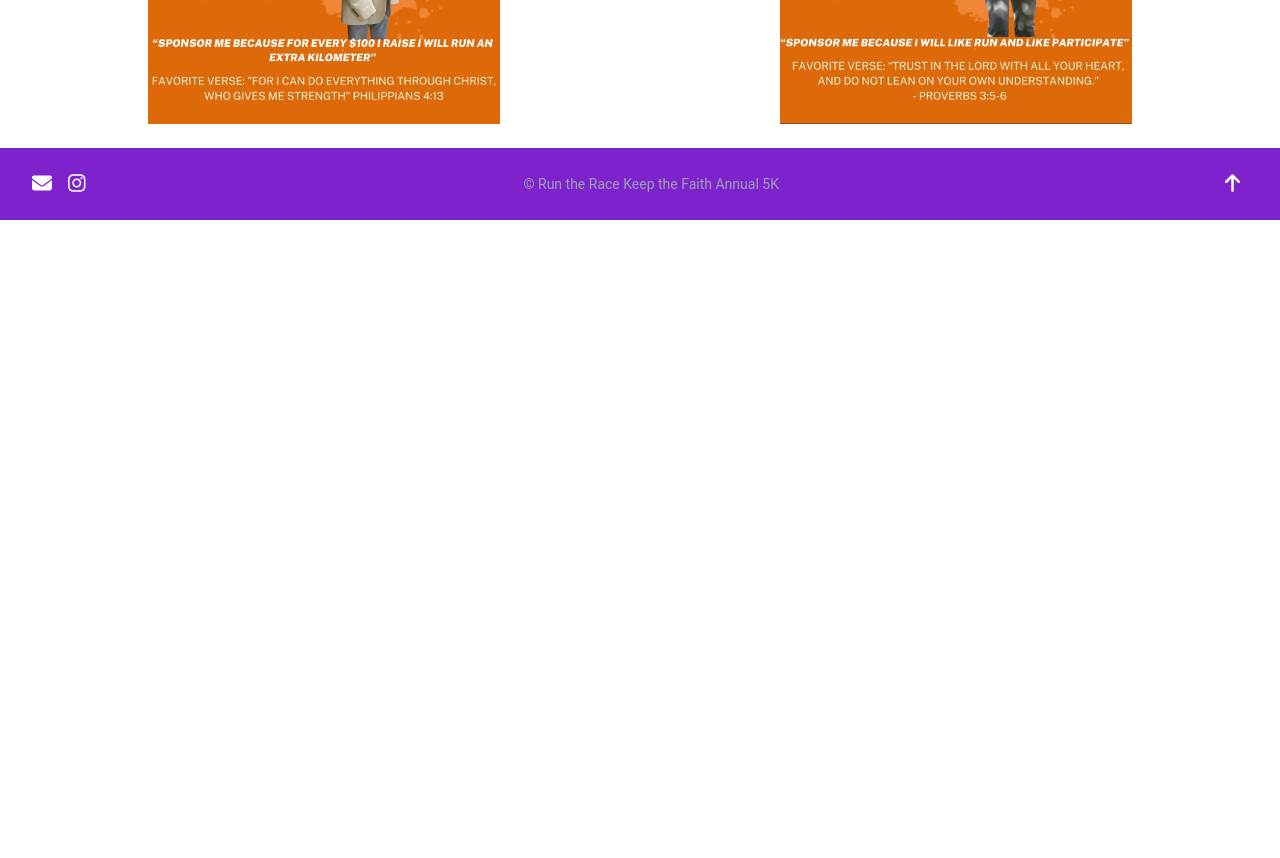
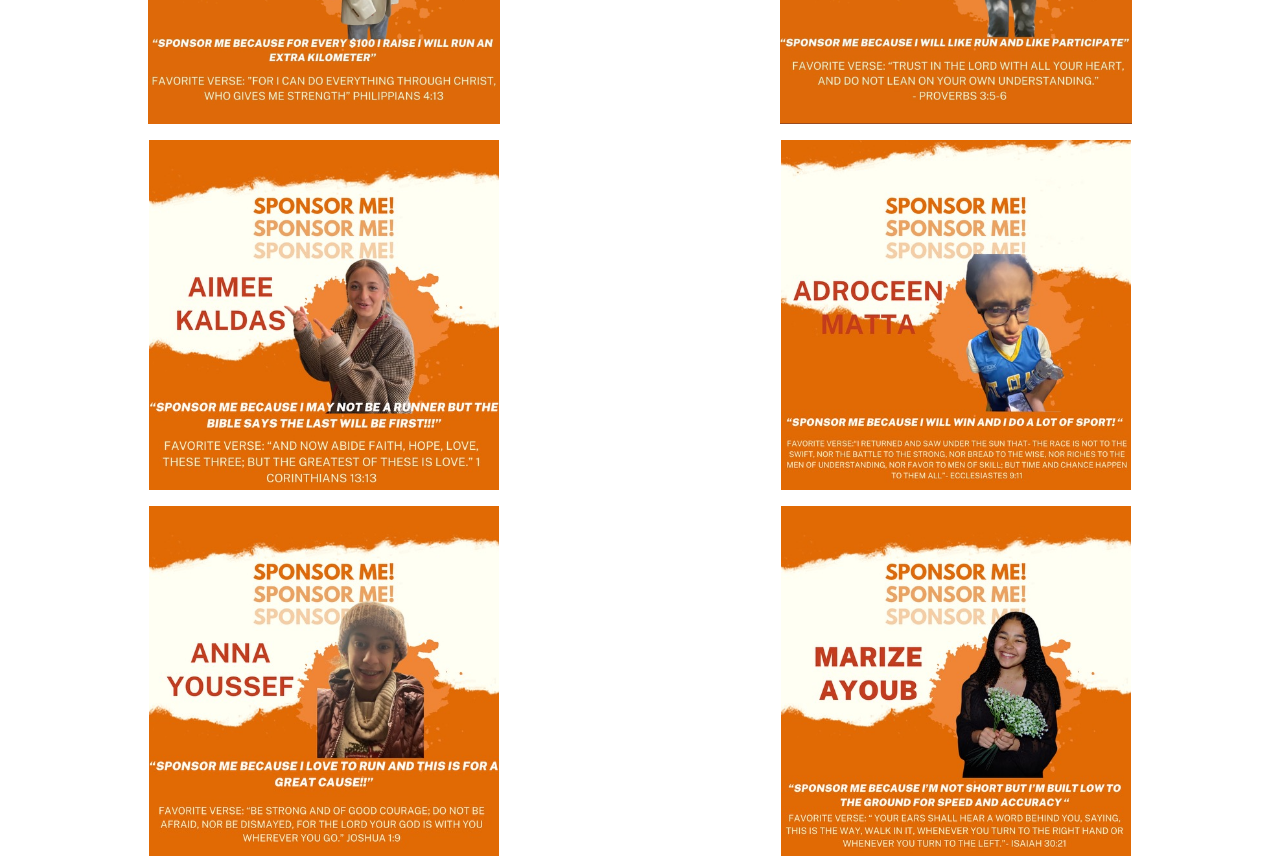
Before and after one commit to SimoneMesiha/5kRun-Charity-Website, a React (Vite) app: page /runners in a window 1280 px wide. Shown: the part 3620-4478 px from the top of the page. Before the commit the page ends 3840 px from the top, so only its background shows below. Built offline with nearby package versions, Linux system fonts and the light colour scheme.

Commit message:
added runners

```diff
--- a/src/pages/Runners.jsx
+++ b/src/pages/Runners.jsx
@@ -14,6 +14,11 @@ import mapImage9 from "../runners/5K Sponsors posts 2k24 - 18.jpg"
 import mapImage10 from "../runners/IMG_7555.jpg"
 import mapImage11 from "../runners/IMG_7556.jpg"
 import mapImage12 from "../runners/IMG_7557.jpg"
+import mapImage13 from "../runners/ak.jpg";
+import mapImage14 from "../runners/am.jpg";
+import mapImage15 from "../runners/ay.jpg";
+import mapImage16 from "../runners/ma.jpg";
+import mapImage17 from "../runners/ty.jpg";
 
 const Runners = () => {
   const runners = [
@@ -76,6 +81,31 @@ const Runners = () => {
       id: 12,
       name: "Runner 12",
       imageUrl: mapImage12,
+    },
+    {
+      id: 13,
+      name: "Runner 13",
+      imageUrl: mapImage13,
+    },
+    {
+      id: 14,
+      name: "Runner 14",
+      imageUrl: mapImage14,
+    },
+    {
+      id: 15,
+      name: "Runner 15",
+      imageUrl: mapImage15,
+    },
+    {
+      id: 16,
+      name: "Runner 16",
+      imageUrl: mapImage16,
+    },
+    {
+      id: 17,
+      name: "Runner 17",
+      imageUrl: mapImage17,
     }
     // Add more runners as needed
   ];
```
